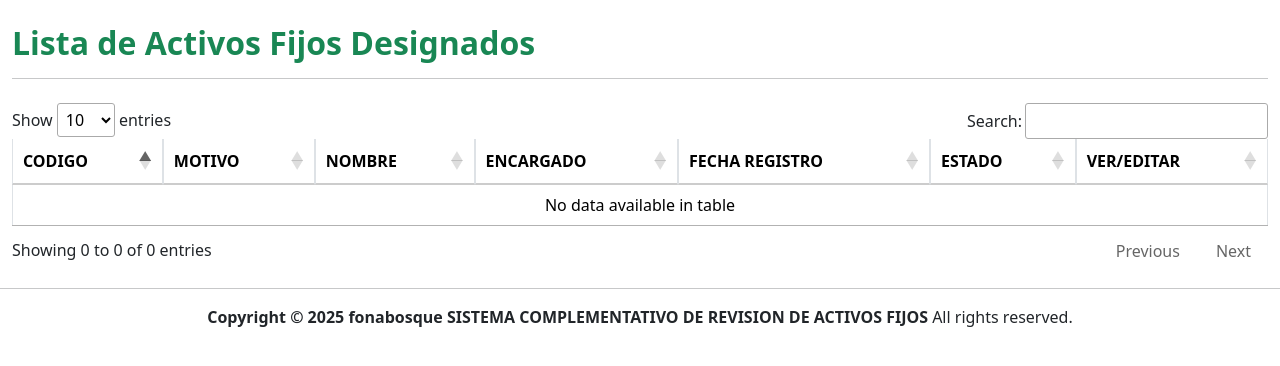
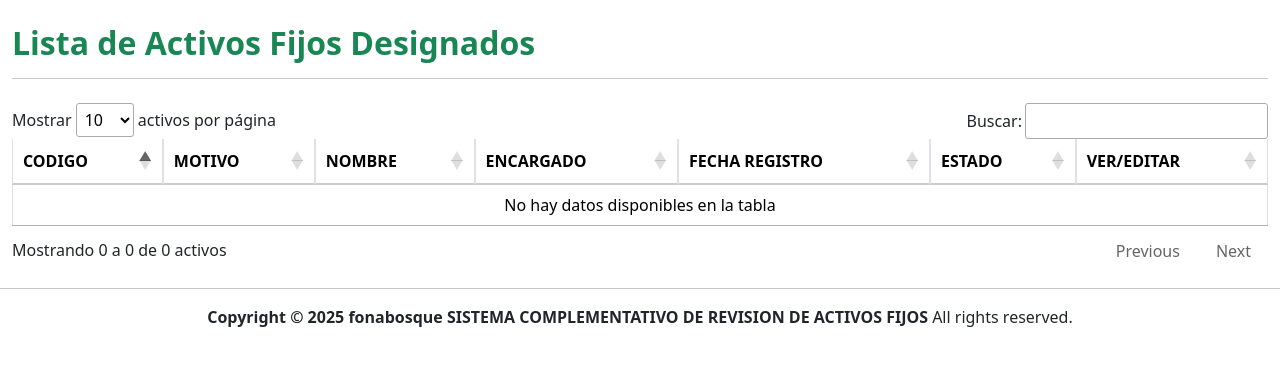
Before and after one commit to aleidaapaza/scraf, a Django app: page / in a window 1280 px wide. Shown: the part 72-438 px from the top of the page. Run offline with Django 5.2, Linux system fonts and the light colour scheme; the visitor is signed in with stand-in values (Sample User, id 1); some libraries are stand-ins or nearby versions.

Commit message:
feat: table traduction

```diff
--- a/scraf/templates/base/librerias.html
+++ b/scraf/templates/base/librerias.html
@@ -39,6 +39,22 @@
     <script src="https://cdn.jsdelivr.net/npm/bootstrap@5.3.3/dist/js/bootstrap.min.js" integrity="sha384-0pUGZvbkm6XF6gxjEnlmuGrJXVbNuzT9qBBavbLwCsOGabYfZo0T0to5eqruptLy" crossorigin="anonymous"></script>
     <script src="https://cdn.jsdelivr.net/npm/bootstrap@5.3.0-alpha1/dist/js/bootstrap.bundle.min.js"></script>
     <script src="https://cdn.datatables.net/2.3.1/js/dataTables.js"></script>
+    <!-- traductor de tablas -->
+    <script>
+        $(function(){
+        $('#myTable').DataTable({
+            language: {
+            lengthMenu: "Mostrar _MENU_ activos por página",
+            zeroRecords: "No se encontraron resultados",
+            info: "Mostrando _START_ a _END_ de _TOTAL_ activos",
+            infoEmpty: "Mostrando 0 a 0 de 0 activos",
+            infoFiltered: "(filtrado de _MAX_ activos totales)",
+            search: "Buscar:",
+            emptyTable: "No hay datos disponibles en la tabla"
+            }
+        });
+        });
+        </script>
     {% block script %}
     {% endblock %}
     {% block funcScript %}
--- a/scraf/templates/index/user.html
+++ b/scraf/templates/index/user.html
@@ -14,7 +14,7 @@
         <div class="table-responsive">
           <table
             id="myTable"
-            class="table table-bordered text-center align-middle mb-0"
+            class="table table-bordered text-center align-middle mb-0 table-striped-custom"
           >
             <thead class="bg-white">
               <tr>
@@ -46,7 +46,18 @@
             </tbody>
           </table>
         </div>
+
       </div>
     </div>
   </div>
+
+  <style>
+    .table-striped-custom tbody tr:nth-of-type(odd) {
+        background-color: rgba(19, 158, 89, 0.671);
+    }
+    .table-striped-custom tbody tr:nth-of-type(even) {
+        background-color: #fff;
+    }
+  </style>
+
 {% endblock %}
```
